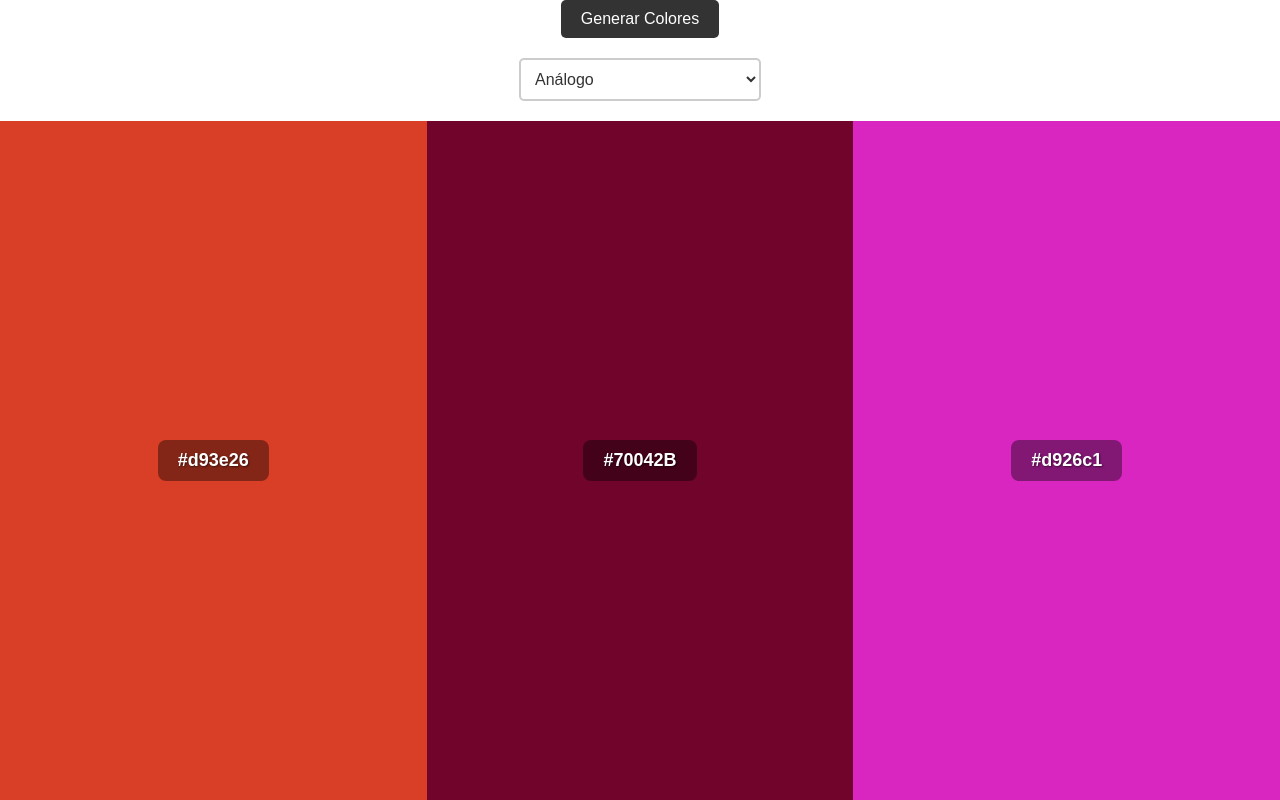
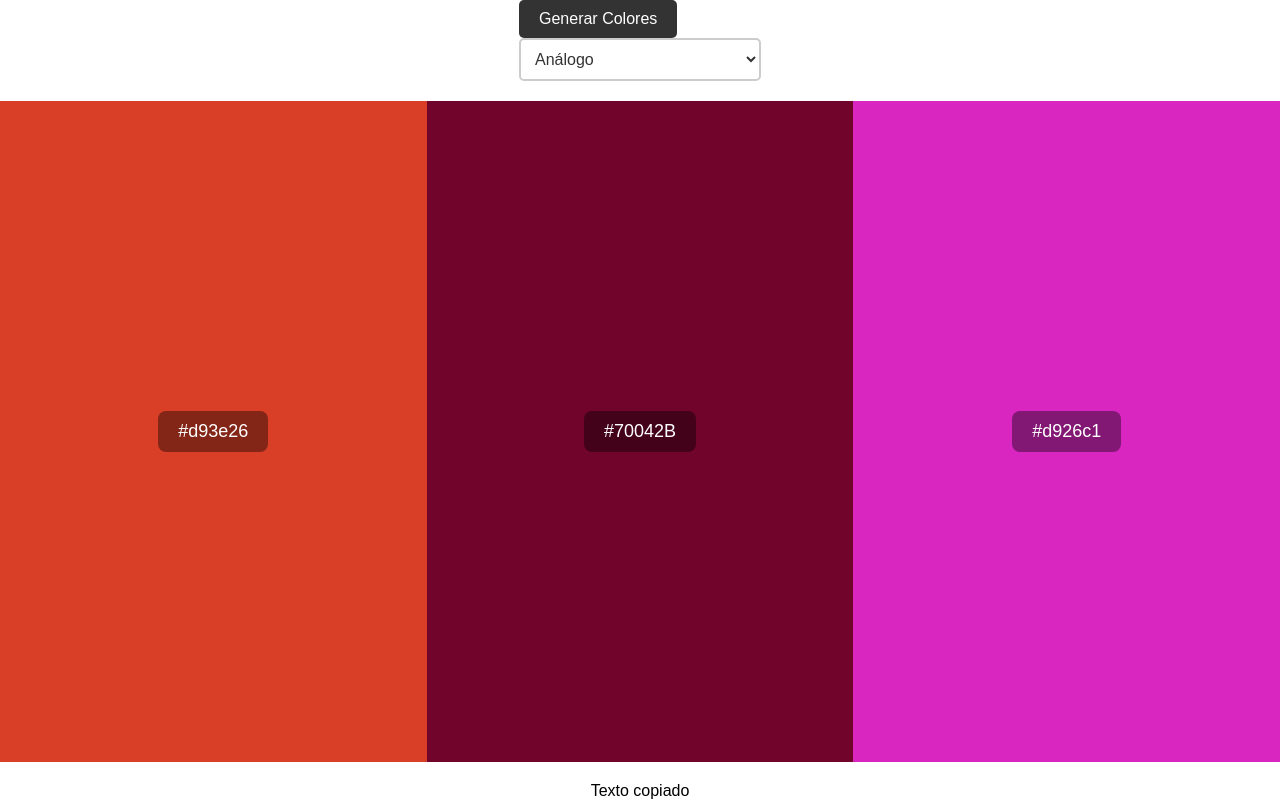
Before and after one commit to LagartoJuancho17/Prod-Digital, a plain HTML site: page index.html in a window 1280 px wide. Drawn offline with Linux system fonts and the light colour scheme.

Commit message:
Update index.html

```diff
--- a/index.html
+++ b/index.html
@@ -7,28 +7,33 @@
     <link rel="stylesheet" href="style.css">
 </head>
 <body onload="mostrarColores()">
+    <div class="menu">
+      <div class="boton">
+        <button onclick="mostrarColores()">Generar Colores</button>
+      </div>
 
-    <button onclick="mostrarColores()">Generar Colores</button>
     <select id="colorMode" onchange="cambiarModo(this.value)">
         <option value="analogo">Análogo</option>
         <option value="monocromatico">Monocromático</option>
         <option value="complementario">Complementario</option>
         <option value="complementarios-adyacentes">Complementario Adyacente</option>
     </select>
-
+    </div>
 
 
 <div class="container">
     <div class="column" id="columna1">
-        <div class="hex-code" id="hex1">#FFFFFF</div>
+        <button class="hex-code" id="hex1" onclick="copyText('hex1')">#FFFFFF</button>
     </div>
     <div class="column" id="columna2">
-        <div class="hex-code" id="hex2">#FFFFFF</div>
+        <button class="hex-code" id="hex2" onclick="copyText('hex2')">#FFFFFF</button>
     </div>
     <div class="column" id="columna3">
-        <div class="hex-code" id="hex3">#FFFFFF</div>
+        <button class="hex-code" id="hex3" onclick="copyText('hex3')">#FFFFFF</button>
     </div>
 </div>
+
+<div id="notification" class="notification hidden">Texto copiado</div>
 
 <script src="script.js"></script>
 
```
